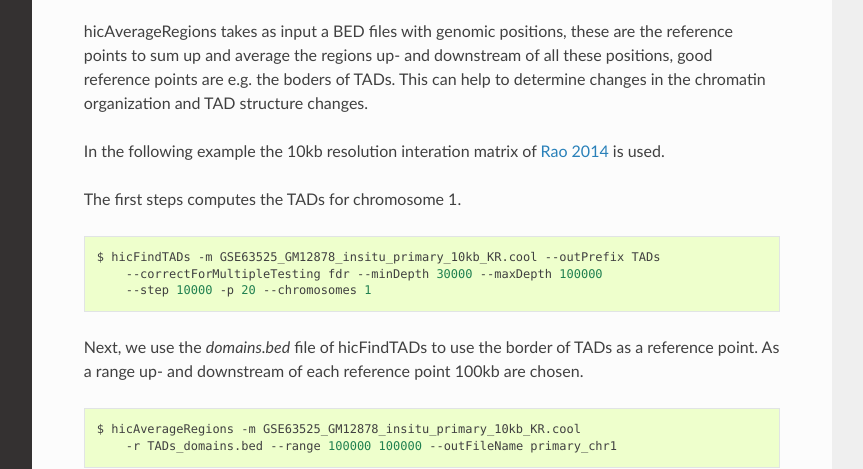
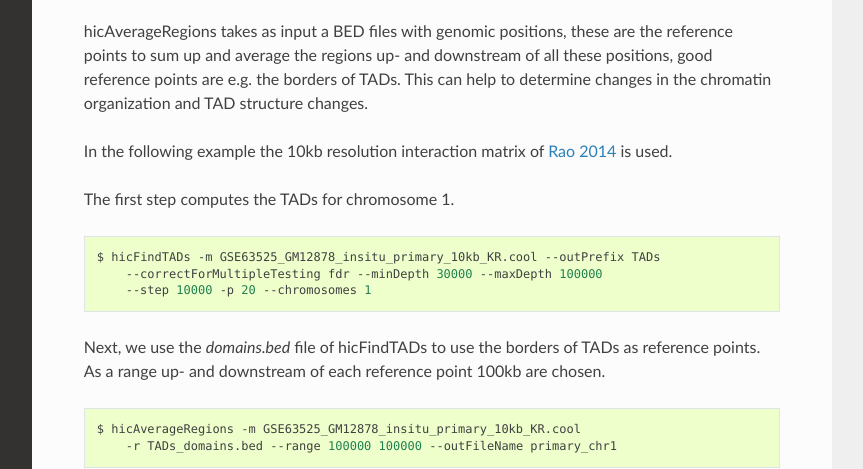
Before and after one commit to deeptools/HiCExplorer, a Sphinx documentation site: the page built from docs/content/tools/hicAverageRegions.rst, in a window 1280 px wide and 900 px high, cut to the strip 264-900 px from the top of the window. Shown: the top 469 px of the strip, without its empty margins (268-1131 px from the left). Built offline with Sphinx 7.4.7 and the Read the Docs theme 2.0.0, drawn with Linux system fonts in a browser that asks for light colours.

```diff
--- a/docs/content/tools/hicAverageRegions.rst
+++ b/docs/content/tools/hicAverageRegions.rst
@@ -9,12 +9,12 @@ hicAverageRegions
 
 
 hicAverageRegions takes as input a BED files with genomic positions, these are the reference points to sum up and
-average the regions up- and downstream of all these positions, good reference points are e.g. the boders of TADs. This
+average the regions up- and downstream of all these positions, good reference points are e.g. the borders of TADs. This
 can help to determine changes in the chromatin organization and TAD structure changes.
 
-In the following example the 10kb resolution interation matrix of `Rao 2014 <https://www.ncbi.nlm.nih.gov/geo/query/acc.cgi?acc=GSE63525>`_ is used.
+In the following example the 10kb resolution interaction matrix of `Rao 2014 <https://www.ncbi.nlm.nih.gov/geo/query/acc.cgi?acc=GSE63525>`_ is used.
 
-The first steps computes the TADs for chromosome 1.
+The first step computes the TADs for chromosome 1.
 
 .. code:: bash
 
@@ -22,7 +22,7 @@ The first steps computes the TADs for chromosome 1.
         --correctForMultipleTesting fdr --minDepth 30000 --maxDepth 100000
         --step 10000 -p 20 --chromosomes 1
 
-Next, we use the `domains.bed` file of hicFindTADs to use the border of TADs as a reference point.
+Next, we use the `domains.bed` file of hicFindTADs to use the borders of TADs as reference points.
 As a range up- and downstream of each reference point 100kb are chosen.
 
 .. code:: bash
--- a/docs/content/tools/hicNormalize.rst
+++ b/docs/content/tools/hicNormalize.rst
@@ -12,14 +12,16 @@ Background
 ^^^^^^^^^^
 
 To be able to compare different Hi-C interaction matrices the matrices need to be normalized to a equal level of read coverage or
-value ranges. This tool helps to acomplish this.
-Each Hi-C interaction matrix has a different read coverage
+value ranges. hicNormalize accomplish this by offering two modes: 0-1 range normalization or a read count normalization.
 
 Usage example
 ^^^^^^^^^^^^^
 
 Normalize to 0-1 range
 """"""""""""""""""""""
+
+norm_range mode of hicNormalize normalizes all reads to the 0 to 1 range i.e. the maximum value of the interaction matrix
+becomes 1 and the minimum value 0.
 
 .. code:: bash
 
```
Also changed, not shown: docs/images/hic_track.png (added).
